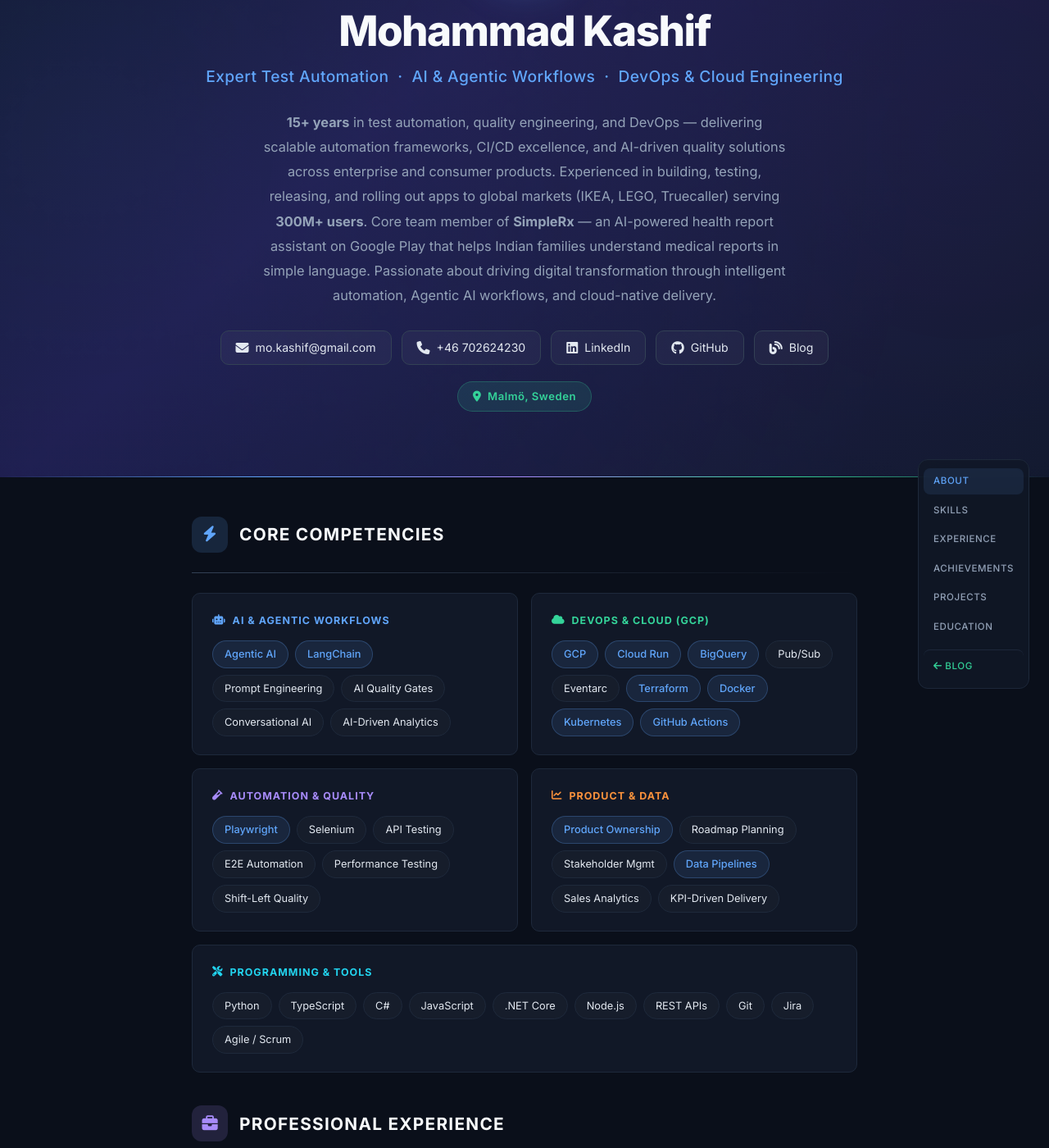
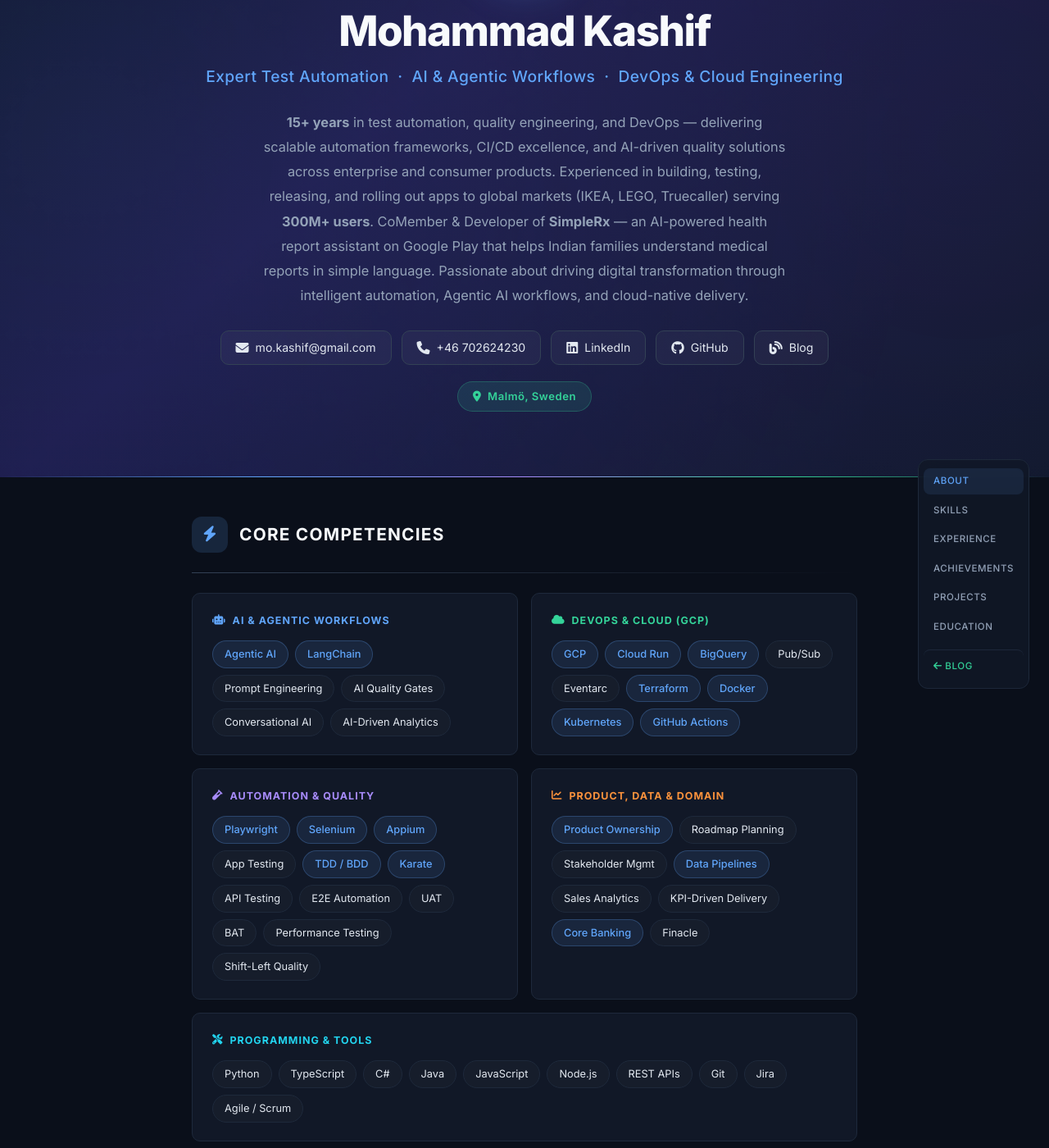
Before and after one commit to ascertain/ascertain.github.io, a Jekyll site: the page built from resume/index.html, in a window 1280 px wide and 1400 px high, scrolled down 235 px. Shown: the whole window at 82% size. Built offline with Jekyll 4.4.1, drawn with Linux system fonts in a browser that asks for light colours.

```diff
--- a/resume/index.html
+++ b/resume/index.html
@@ -16,7 +16,7 @@
       <strong>15+ years</strong> in test automation, quality engineering, and DevOps — delivering scalable automation
       frameworks, CI/CD excellence, and AI-driven quality solutions across enterprise and consumer products.
       Experienced in building, testing, releasing, and rolling out apps to global markets (IKEA, LEGO, Truecaller)
-      serving <strong>300M+ users</strong>. Core team member of <strong>SimpleRx</strong> — an AI-powered health report
+      serving <strong>300M+ users</strong>. CoMember &amp; Developer of <strong>SimpleRx</strong> — an AI-powered health report
       assistant on Google Play that helps Indian families understand medical reports in simple language.
       Passionate about driving digital transformation through intelligent automation, Agentic AI workflows,
       and cloud-native delivery.
@@ -76,16 +76,22 @@
       <div class="skill-card-title t-purple"><i class="fas fa-vial"></i> Automation &amp; Quality</div>
       <div class="skill-tags">
         <span class="skill-tag hot">Playwright</span>
-        <span class="skill-tag">Selenium</span>
+        <span class="skill-tag hot">Selenium</span>
+        <span class="skill-tag hot">Appium</span>
+        <span class="skill-tag">App Testing</span>
+        <span class="skill-tag hot">TDD / BDD</span>
+        <span class="skill-tag hot">Karate</span>
         <span class="skill-tag">API Testing</span>
         <span class="skill-tag">E2E Automation</span>
+        <span class="skill-tag">UAT</span>
+        <span class="skill-tag">BAT</span>
         <span class="skill-tag">Performance Testing</span>
         <span class="skill-tag">Shift-Left Quality</span>
       </div>
     </div>
 
     <div class="skill-card">
-      <div class="skill-card-title t-orange"><i class="fas fa-chart-line"></i> Product &amp; Data</div>
+      <div class="skill-card-title t-orange"><i class="fas fa-chart-line"></i> Product, Data &amp; Domain</div>
       <div class="skill-tags">
         <span class="skill-tag hot">Product Ownership</span>
         <span class="skill-tag">Roadmap Planning</span>
@@ -93,6 +99,8 @@
         <span class="skill-tag hot">Data Pipelines</span>
         <span class="skill-tag">Sales Analytics</span>
         <span class="skill-tag">KPI-Driven Delivery</span>
+        <span class="skill-tag hot">Core Banking</span>
+        <span class="skill-tag">Finacle</span>
       </div>
     </div>
 
@@ -102,8 +110,8 @@
         <span class="skill-tag">Python</span>
         <span class="skill-tag">TypeScript</span>
         <span class="skill-tag">C#</span>
+        <span class="skill-tag">Java</span>
         <span class="skill-tag">JavaScript</span>
-        <span class="skill-tag">.NET Core</span>
         <span class="skill-tag">Node.js</span>
         <span class="skill-tag">REST APIs</span>
         <span class="skill-tag">Git</span>
```
